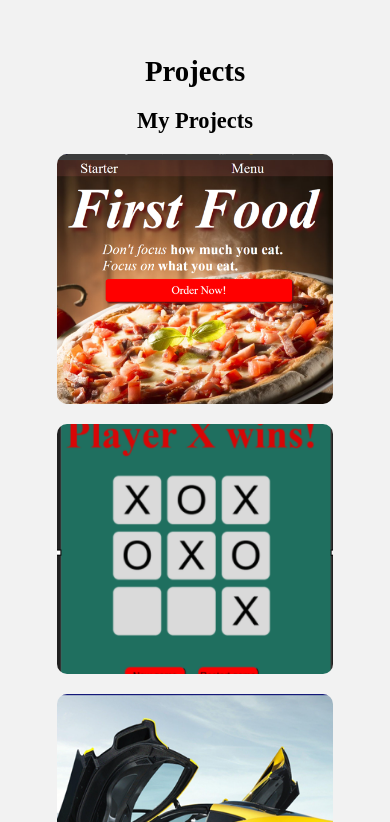
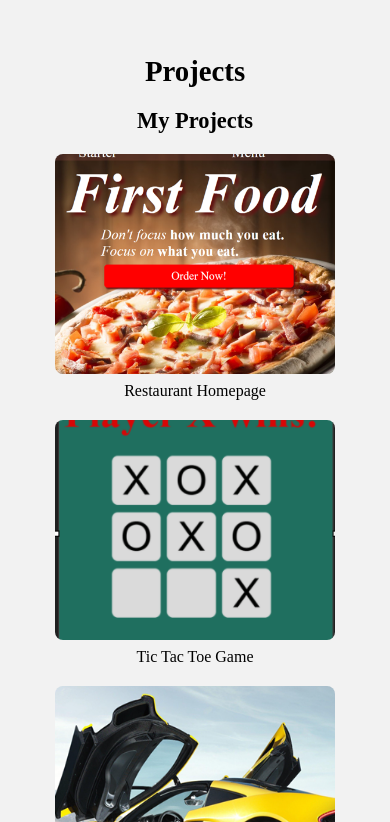
Before and after one commit to Anwari-AK-DEV/Portfolio, a plain HTML site: page index.html in a window 390 px wide. Shown: the part 1178-2000 px from the top of the page. Drawn offline with Linux system fonts and the light colour scheme.

Commit message:
improved my UI and responsiveness and fix spelling mistakes

```diff
--- a/Style.css
+++ b/Style.css
@@ -62,7 +62,7 @@ html {
     text-align: center;
     width: 100%;
     height: 100%;
-    background-image: url('anwari.khatoon.jpeg');
+    background-image: url('AK.jpeg');
     object-fit: cover;
     background-size: cover;
     background-position: center;
@@ -119,13 +119,12 @@ html {
     padding: 20px;
     text-align: center;
     width: 100%;
-    height: 70vh;
+    min-height: 70vh;
     flex-wrap: wrap;
 }
 
 .project-section h1 {
     font-size: 4rem;
-    color: #000000;
     margin-bottom: 20px;
 }
 
@@ -136,27 +135,36 @@ html {
 
 .projects {
     display: flex;
-    gap: 20px;
+    gap: 15px;
+    justify-content: center;
+    flex-wrap: wrap;
+    width: 100%;
 }
 
-.projects img {
-    width: calc(33.33% - 14px);
-    /* 3 hisse mein baant diya */
-    height: 250px;
-    object-fit: cover;
-    border-radius: 10px;
+.projects .images {
+    width: 220px;
 }
 
-/* Mobile */
-@media (max-width: 768px) {
-    .projects {
-        flex-direction: column;
-        /* Neeche-neeche aa jayenge */
-    }
+.projects .images img {
+    width: 220px;
+    height: 220px;
+    object-fit: cover;
+    border-radius: 8px;
+    display: block;
+}
 
-    .projects img {
-        width: 100%;
-    }
+.projects .images a {
+    margin-top: 8px;
+    font-size: 1.1rem;
+    text-align: center;
+    text-decoration: none;
+    color: black
+}
+
+.projects .images a:hover {
+    color: #3b3bfb;
+    text-decoration: underline;
+    transition: 0.3s;
 }
 
 /* Contact-section */
@@ -186,57 +194,92 @@ p {
     margin-bottom: 20px;
 }
 
-/* ===== Tablet: 768px se 1024px tak ===== */
-@media (max-width: 1024px) {
-    .nav-bar {
-        padding: 15px 30px;
+.contact-section a {
+    font-size: 1.2rem;
+    text-decoration: none;
+    color: #000000;
+}
+
+.contact-section a:hover {
+    font-size: 1.2rem;
+    text-decoration: underline;
+    color: #3b3bfb;
+}
+
+/* ========== Mobile Responsive Only ========== */
+@media (max-width: 768px) {
+    .project-section h1 {
+        font-size: 2.5rem;
     }
 
-    .nav-bar .logo {
-        font-size: 2.5rem;
-        margin: 0;
+    .project-section h2 {
+        font-size: 1.5rem;
     }
 
-    .nav-bar ul li {
+    .projects {
+        gap: 20px;
+    }
+
+    .projects .images {
+        width: 100%;
+        max-width: 320px;
+    }
+
+    .projects .images img {
+        width: 100%;
+        height: 250px;
+    }
+}
+
+@media (max-width: 480px) {
+    .project-section {
+        padding: 15px;
+    }
+
+    .project-section h1 {
+        font-size: 2rem;
+    }
+
+    .project-section h2 {
         font-size: 1.2rem;
     }
 
-    .hero-section h1 {
-        font-size: 3rem;
+    .projects .images img {
+        height: 220px;
     }
 
-    .hero-section h2 {
-        font-size: 2rem;
-    }
-
-    .about-section h1,
-    .project-section h1,
-    .contact-section h1 {
-        font-size: 3rem;
-    }
-
-    .about-section h2,
-    .project-section h2,
-    .contact-section h2 {
-        font-size: 1.8rem;
-    }
-
-    .projects-section .projects {
-        flex-wrap: wrap;
-        /* Projects neeche aa jayenge */
+    .projects .images a {
+        font-size: 1rem;
     }
 }
 
-/* ===== Mobile: 768px se chhota ===== */
+/* ===== Tablet: 768px se 1024px tak ===== */
+@media (max-width: 1024px) {
+    .project-section {
+        display: flex;
+
+
+        min-height: fit-content;
+    }
+
+    .projects .images {
+        display: flex;
+        flex-direction: column;
+        justify-content: center;
+        align-items: center;
+        width: 100%;
+        max-width: 280px;
+    }
+}
+
+/* ===== Mobile: Less than 768px ===== */
 @media (max-width: 768px) {
     .main-container {
         height: auto;
-        /* 200vh hata do mobile pe */
     }
 
     .nav-bar {
         flex-direction: column;
-        /* Logo upar, links neeche */
         padding: 15px 20px;
         gap: 15px;
     }
@@ -258,7 +301,6 @@ p {
     /* Hero Section */
     .hero-section {
         height: 70vh;
-        /* Mobile pe height kam */
         padding: 40px 15px;
     }
 
@@ -280,7 +322,6 @@ p {
     .project-section,
     .contact-section {
         height: auto;
-        /* Fixed height hatao */
         min-height: 60vh;
         padding: 40px 15px;
     }
@@ -304,10 +345,9 @@ p {
     /* Projects */
     .projects-section .projects {
         flex-direction: row;
-        /* Ek ke neeche ek */
     }
 
-    .projects-section .projects img {
+    .projects-section .projects .images img {
         width: 100%;
         max-width: 320px;
         height: auto;
--- a/index.html
+++ b/index.html
@@ -37,18 +37,29 @@
             <h1>Projects</h1>
             <h2>My Projects</h2>
             <div class="projects">
+                <div class="images">
+                    <img src="restaurantProject.png" alt="Project 1">
+                    <a href="https://restaurant-homepage-by-ak.netlify.app/">Restaurant Homepage</a>
+                </div>
+                <div class="images">
+                    <img src="tic_tac_toe.png" alt="Project 2">
+                    <a href=" https://tic-tac-toe-by-ak.netlify.app/">Tic Tac Toe Game</a>
+                </div>
+                <div class="images">
+                    <img src="parallax.png" alt="Project 3">
+                    <a href="https://parallax-scrolling-by-ak.netlify.app/">Parallax Scrolling Website</a>
+                </div>
+            </div>
 
-                <img src="resturantProject.png" alt="Project 1">
-                <img src="tic_tac_toe.png" alt="Project 2">
-                <img src="parallux.png" alt="Project 3">
-            </div>
+            <p><b style="color: red; font-size:x-large;">Note: </b> For Further Information about My Projects visit my
+                github account.</p>
         </div>
         <div class="contact-section" id="contact">
             <h1>Contact</h1>
             <h2>Email:</h2>
             <p>anwari0024007@gmail.com</p>
             <h2>Github</h2>
-            <p>github.com/anwari0024007-glitch</p>
+            <p><a href="https://github.com/Anwari-AK-DEV" target="_blank">github.com/Anwari-AK-DEV</a></p>
             <h2>Location</h2>
             <p>Siwan, bihar(Remote Work)</p>
         </div>
```
Also changed, not shown: Ak.jpeg (renamed from anwari.khatoon.jpeg), parallax.png (renamed from parallux.png), restaurantProject.png (renamed from resturantProject.png).
